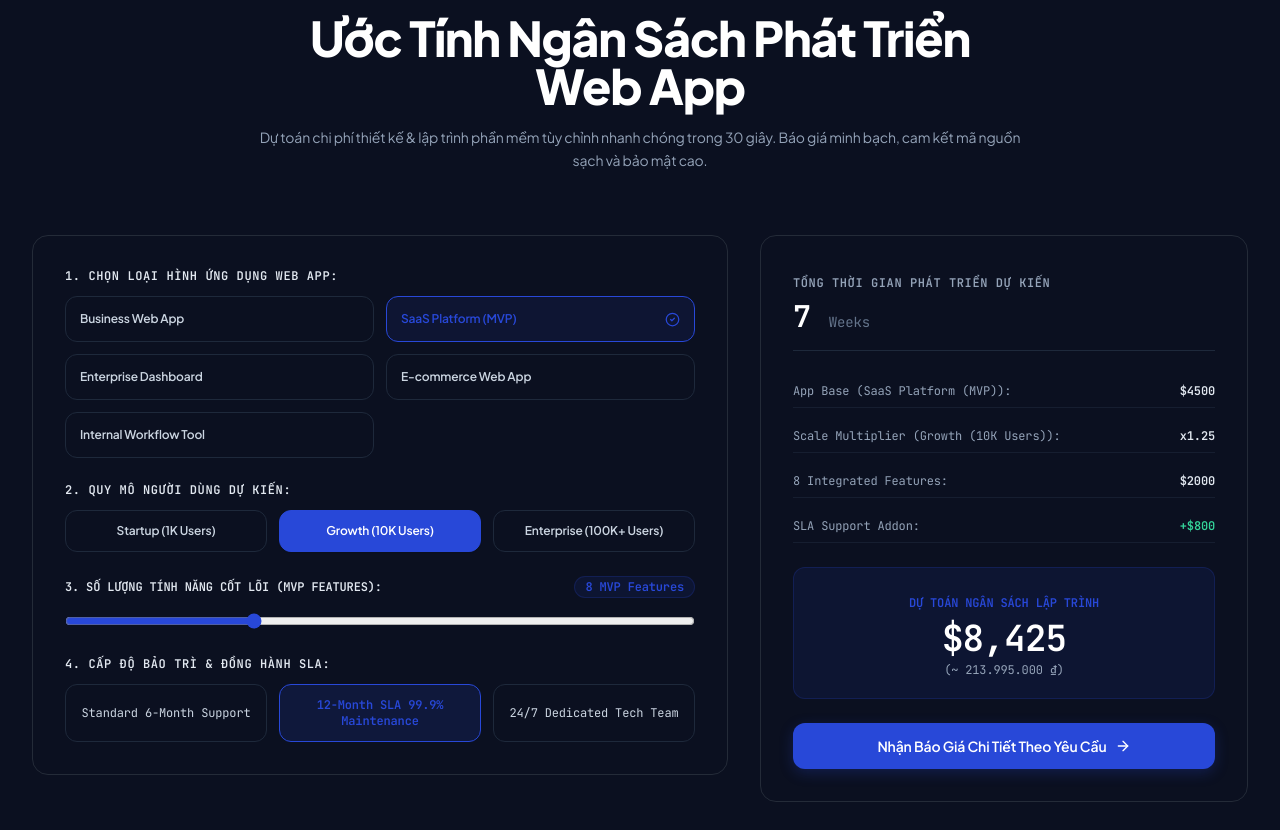
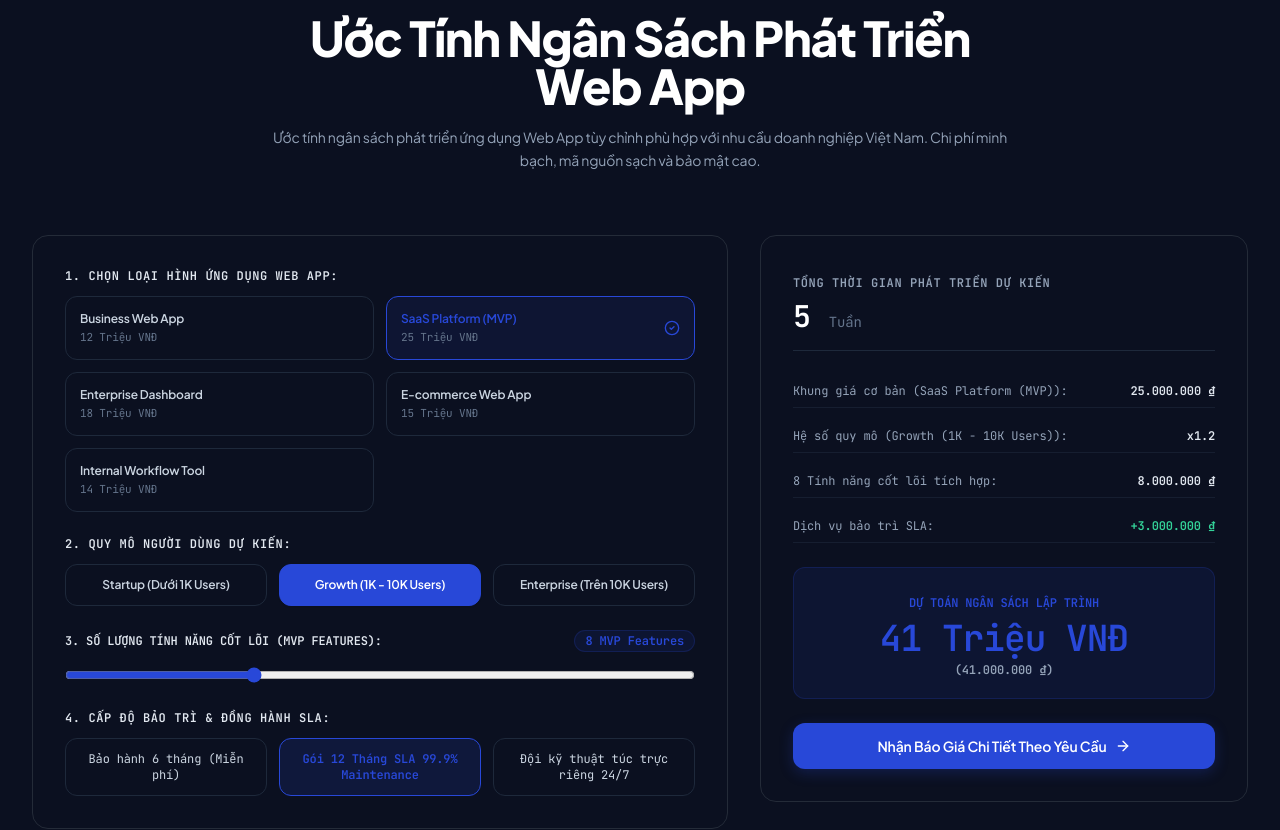
Before and after one commit to quanganh4869/freelancewepapp, a React (Vite) app: page / in a window 1280 px wide. Shown: the part 2586-3416 px from the top of the page. Built offline with nearby package versions, Linux system fonts and the light colour scheme.

Commit message:
Adjust Web App dev rates and budget options to realistic VNĐ (Triệu VNĐ) tiers for Vietnam market

```diff
--- a/src/components/home/CostEstimator.jsx
+++ b/src/components/home/CostEstimator.jsx
@@ -13,35 +13,39 @@ export const CostEstimator = ({ onOpenRequestModal }) => {
   const [slaTier, setSlaTier] = useState('standard');
 
   const appTypeRates = {
-    'business': { name: 'Business Web App', rate: 2500 },
-    'saas': { name: 'SaaS Platform (MVP)', rate: 4500 },
-    'dashboard': { name: 'Enterprise Dashboard', rate: 3500 },
-    'ecommerce': { name: 'E-commerce Web App', rate: 3800 },
-    'internal': { name: 'Internal Workflow Tool', rate: 2800 }
+    'business': { name: 'Business Web App', rate: 12000000, label: '12 Triệu VNĐ' },
+    'saas': { name: 'SaaS Platform (MVP)', rate: 25000000, label: '25 Triệu VNĐ' },
+    'dashboard': { name: 'Enterprise Dashboard', rate: 18000000, label: '18 Triệu VNĐ' },
+    'ecommerce': { name: 'E-commerce Web App', rate: 15000000, label: '15 Triệu VNĐ' },
+    'internal': { name: 'Internal Workflow Tool', rate: 14000000, label: '14 Triệu VNĐ' }
   };
 
   const scaleFactors = {
-    'small': { label: 'Startup (1K Users)', factor: 1.0 },
-    'medium': { label: 'Growth (10K Users)', factor: 1.25 },
-    'enterprise': { label: 'Enterprise (100K+ Users)', factor: 1.6 }
+    'small': { label: 'Startup (Dưới 1K Users)', factor: 1.0 },
+    'medium': { label: 'Growth (1K - 10K Users)', factor: 1.2 },
+    'enterprise': { label: 'Enterprise (Trên 10K Users)', factor: 1.4 }
   };
 
   const slaAddons = {
-    'basic': { label: 'Standard 6-Month Support', price: 0 },
-    'standard': { label: '12-Month SLA 99.9% Maintenance', price: 800 },
-    'dedicated': { label: '24/7 Dedicated Tech Team', price: 1800 }
+    'basic': { label: 'Bảo hành 6 tháng (Miễn phí)', price: 0 },
+    'standard': { label: 'Gói 12 Tháng SLA 99.9% Maintenance', price: 3000000 },
+    'dedicated': { label: 'Đội kỹ thuật túc trực riêng 24/7', price: 8000000 }
   };
 
   const baseRate = appTypeRates[appType].rate;
   const scaleMultiplier = scaleFactors[scale].factor;
-  const featureCost = featuresCount * 250;
+  const featureCost = featuresCount * 1000000;
   const slaCost = slaAddons[slaTier].price;
 
-  const totalEstimatedUSD = Math.round((baseRate * scaleMultiplier) + featureCost + slaCost);
-  const totalEstimatedVND = totalEstimatedUSD * 25400;
+  const totalEstimatedVND = Math.round((baseRate * scaleMultiplier) + featureCost + slaCost);
 
   const formatVND = (amount) => {
     return new Intl.NumberFormat('vi-VN', { style: 'currency', currency: 'VND' }).format(amount);
+  };
+
+  const formatMillionVND = (amount) => {
+    const millions = (amount / 1000000).toFixed(1).replace('.0', '');
+    return `${millions} Triệu VNĐ`;
   };
 
   return (
@@ -60,7 +64,7 @@ export const CostEstimator = ({ onOpenRequestModal }) => {
             {t('calcTitle')}
           </h2>
           <p className="text-slate-600 dark:text-slate-400 text-sm leading-relaxed">
-            {t('calcDesc')}
+            Ước tính ngân sách phát triển ứng dụng Web App tùy chỉnh phù hợp với nhu cầu doanh nghiệp Việt Nam. Chi phí minh bạch, mã nguồn sạch và bảo mật cao.
           </p>
         </div>
 
@@ -86,8 +90,11 @@ export const CostEstimator = ({ onOpenRequestModal }) => {
                         : 'border-slate-200 dark:border-slate-800 text-slate-700 dark:text-slate-300 hover:border-slate-300'
                     }`}
                   >
-                    <span>{appTypeRates[key].name}</span>
-                    {appType === key && <CheckCircle2 size={15} className="text-brand-primary shrink-0 ml-2" />}
+                    <div>
+                      <p>{appTypeRates[key].name}</p>
+                      <p className="text-[11px] font-mono text-slate-500 font-normal mt-0.5">{appTypeRates[key].label}</p>
+                    </div>
+                    {appType === key && <CheckCircle2 size={16} className="text-brand-primary shrink-0 ml-2" />}
                   </button>
                 ))}
               </div>
@@ -168,43 +175,43 @@ export const CostEstimator = ({ onOpenRequestModal }) => {
                 {t('calcTotalTime')}
               </span>
               <p className="text-3xl font-extrabold font-mono mt-1 text-slate-900 dark:text-white">
-                {Math.round(4 + featuresCount * 0.4)} <span className="text-sm font-normal text-slate-500">Weeks</span>
+                {Math.round(3 + featuresCount * 0.3)} <span className="text-sm font-normal text-slate-500">Tuần</span>
               </p>
             </div>
 
             <div className="space-y-3 text-xs font-mono">
               <div className="flex justify-between py-2 border-b border-slate-100 dark:border-slate-800/60 text-slate-600 dark:text-slate-400">
-                <span>App Base ({appTypeRates[appType].name}):</span>
-                <span className="text-slate-900 dark:text-slate-200 font-bold">${baseRate}</span>
+                <span>Khung giá cơ bản ({appTypeRates[appType].name}):</span>
+                <span className="text-slate-900 dark:text-slate-200 font-bold">{formatVND(baseRate)}</span>
               </div>
               <div className="flex justify-between py-2 border-b border-slate-100 dark:border-slate-800/60 text-slate-600 dark:text-slate-400">
-                <span>Scale Multiplier ({scaleFactors[scale].label}):</span>
+                <span>Hệ số quy mô ({scaleFactors[scale].label}):</span>
                 <span className="text-slate-900 dark:text-slate-200 font-bold">x{scaleMultiplier}</span>
               </div>
               <div className="flex justify-between py-2 border-b border-slate-100 dark:border-slate-800/60 text-slate-600 dark:text-slate-400">
-                <span>{featuresCount} Integrated Features:</span>
-                <span className="text-slate-900 dark:text-slate-200 font-bold">${featureCost}</span>
+                <span>{featuresCount} Tính năng cốt lõi tích hợp:</span>
+                <span className="text-slate-900 dark:text-slate-200 font-bold">{formatVND(featureCost)}</span>
               </div>
               <div className="flex justify-between py-2 border-b border-slate-100 dark:border-slate-800/60 text-slate-600 dark:text-slate-400">
-                <span>SLA Support Addon:</span>
-                <span className="text-emerald-600 dark:text-emerald-400 font-bold">+${slaCost}</span>
+                <span>Dịch vụ bảo trì SLA:</span>
+                <span className="text-emerald-600 dark:text-emerald-400 font-bold">+{formatVND(slaCost)}</span>
               </div>
             </div>
 
             {/* Total Highlight */}
             <div className="p-5 rounded-xl bg-brand-primary/10 border border-brand-primary/20 text-center space-y-1">
               <span className="text-xs font-mono font-bold text-brand-primary uppercase">{t('calcTotalBudget')}</span>
-              <p className="text-3xl sm:text-4xl font-extrabold font-mono tracking-tight text-slate-900 dark:text-white">
-                ${totalEstimatedUSD.toLocaleString()}
+              <p className="text-3xl sm:text-4xl font-extrabold font-mono tracking-tight text-brand-primary">
+                {formatMillionVND(totalEstimatedVND)}
               </p>
-              <p className="text-xs text-slate-600 dark:text-slate-400 font-mono">
-                (~ {formatVND(totalEstimatedVND)})
+              <p className="text-xs text-slate-600 dark:text-slate-400 font-mono font-bold">
+                ({formatVND(totalEstimatedVND)})
               </p>
             </div>
 
             {/* CTA */}
             <button
-              onClick={() => onOpenRequestModal(`Web App ${appTypeRates[appType].name} (${featuresCount} features, scale ${scaleFactors[scale].label})`)}
+              onClick={() => onOpenRequestModal(`Web App ${appTypeRates[appType].name} (${featuresCount} tính năng, quy mô ${scaleFactors[scale].label})`)}
               className="btn-primary w-full py-3.5 text-sm"
             >
               <span>{t('calcGetQuote')}</span>
--- a/src/components/request/ProjectRequestModal.jsx
+++ b/src/components/request/ProjectRequestModal.jsx
@@ -2,7 +2,7 @@ import React, { useState } from 'react';
 import { useRequests } from '../../context/RequestContext';
 import { useAuth } from '../../context/AuthContext';
 import { useTheme } from '../../context/ThemeContext';
-import { X, ArrowRight, ArrowLeft, CheckCircle2, Loader2, Sparkles, Building, Mail, Phone, User, ShieldCheck, Check, FileText, Globe, Layers, DollarSign, Clock, HelpCircle } from 'lucide-react';
+import { X, ArrowRight, ArrowLeft, CheckCircle2, Loader2, Sparkles, Building, Mail, Phone, User, ShieldCheck, Check } from 'lucide-react';
 
 export const ProjectRequestModal = ({ isOpen, onClose, initialService = '' }) => {
   const { submitProjectRequest } = useRequests();
@@ -40,7 +40,7 @@ export const ProjectRequestModal = ({ isOpen, onClose, initialService = '' }) =>
     referenceWebsites: '',
 
     // Step 4: Budget, Timeline & SLA
-    budget: '$3,500 – $7,000 (~ 88–175 triệu VNĐ)',
+    budget: '30 – 50 Triệu VNĐ',
     timeline: '2–3 tháng',
     slaTier: '12 Tháng SLA 99.9% Maintenance (Khuyên dùng)',
     needNda: 'Có (Cần ký thỏa thuận bảo mật NDA trước khi chia sẻ tài liệu)',
@@ -150,7 +150,7 @@ export const ProjectRequestModal = ({ isOpen, onClose, initialService = '' }) =>
             </div>
             <div>
               <h3 className="text-base font-bold">Khởi Tạo Hồ Sơ Yêu Cầu Dự Án Web App</h3>
-              <p className="text-xs text-slate-500 font-mono">Nexus Engineering Studio • Cam kết tư vấn trong 24h</p>
+              <p className="text-xs text-slate-500 font-mono">Nexus Engineering Studio • Báo giá nhanh trong 24h</p>
             </div>
           </div>
 
@@ -500,21 +500,21 @@ export const ProjectRequestModal = ({ isOpen, onClose, initialService = '' }) =>
                 <div className="space-y-5 animate-fadeIn">
                   <div className="border-b border-slate-200 dark:border-slate-800 pb-3">
                     <h4 className="text-base font-bold">4. Ngân sách, Kỳ hạn bàn giao & Cam kết bảo mật NDA</h4>
-                    <p className="text-xs text-slate-500 dark:text-slate-400">Xác định khung ngân sách đầu tư dự kiến để Nexus Studio cân đối giải pháp phù hợp.</p>
+                    <p className="text-xs text-slate-500 dark:text-slate-400">Xác định khung ngân sách đầu tư dự kiến để Nexus Studio cân đối giải pháp phù hợp thị trường Việt Nam.</p>
                   </div>
 
-                  {/* Budget Options */}
+                  {/* Budget Options in VNĐ */}
                   <div>
                     <label className="block text-xs font-mono font-semibold mb-2 text-slate-700 dark:text-slate-300">
-                      Khoảng ngân sách đầu tư dự kiến
+                      Khoảng ngân sách đầu tư dự kiến (VNĐ)
                     </label>
                     <div className="grid grid-cols-1 sm:grid-cols-2 gap-2">
                       {[
-                        'Dưới $1,500 (~ 38 triệu VNĐ)',
-                        '$1,500 – $3,500 (~ 38–88 triệu VNĐ)',
-                        '$3,500 – $7,000 (~ 88–175 triệu VNĐ)',
-                        '$7,000 – $15,000 (~ 175–375 triệu VNĐ)',
-                        'Trên $15,000 (> 375 triệu VNĐ)'
+                        'Dưới 15 Triệu VNĐ',
+                        '15 – 30 Triệu VNĐ',
+                        '30 – 50 Triệu VNĐ',
+                        '50 – 100 Triệu VNĐ',
+                        'Trên 100 Triệu VNĐ'
                       ].map((b) => (
                         <button
                           key={b}
--- a/src/data/seedData.js
+++ b/src/data/seedData.js
@@ -127,15 +127,15 @@ export const INITIAL_REQUESTS = [
     projectDescription: 'Yêu cầu thiết kế kiến trúc phần mềm và lập trình trọn gói sản phẩm SaaS B2B quản lý khách hàng tích hợp AI Chatbot và Stripe.',
     mainFeatures: 'Multi-tenant, Phân quyền Role, WebSockets Ticketing, Stripe Payment, AI Chatbot',
     targetUsers: 'Đội ngũ chăm sóc khách hàng doanh nghiệp.',
-    budget: '$5,000 – $10,000',
-    timeline: '2–3 months',
+    budget: '30 – 50 Triệu VNĐ',
+    timeline: '2–3 tháng',
     referenceWebsites: 'https://zendesk.com, https://intercom.com',
     preferredTechnologies: 'React, Node.js, PostgreSQL, Redis',
     additionalNotes: 'Cần hoàn thiện bản MVP trong vòng 8 tuần.',
     status: 'In Progress',
     submittedAt: '2026-08-01T09:30:00Z',
     updatedAt: '2026-08-04T14:20:00Z',
-    internalNotes: 'Khách hàng đã ký hợp đồng MVP $8,500 & tạm ứng 30%. Đã hoàn tất thiết kế Wireframe trên Figma.'
+    internalNotes: 'Khách hàng đã ký hợp đồng MVP 45 Triệu VNĐ & tạm ứng 30%. Đã hoàn tất thiết kế Wireframe trên Figma.'
   },
   {
     id: 'REQ-89422',
@@ -148,15 +148,15 @@ export const INITIAL_REQUESTS = [
     projectDescription: 'Số hóa quy trình đặt lịch khám trực tuyến, quản lý bệnh án điện tử và báo cáo doanh thu phòng khám.',
     mainFeatures: 'Đặt lịch online, Quản lý hồ sơ bệnh án mã hóa, Dashboard báo cáo real-time',
     targetUsers: 'Bệnh nhân và đội ngũ bác sĩ.',
-    budget: '$3,000 – $5,000',
-    timeline: '1–2 months',
+    budget: '15 – 30 Triệu VNĐ',
+    timeline: '1–2 tháng',
     referenceWebsites: '',
     preferredTechnologies: 'React, Node.js, PostgreSQL',
     additionalNotes: 'Cần tuân thủ mã hóa dữ liệu người dùng.',
     status: 'Reviewing',
     submittedAt: '2026-08-03T11:15:00Z',
     updatedAt: '2026-08-04T08:00:00Z',
-    internalNotes: 'Đã gửi báo giá sơ bộ $4,200. Đang chờ họp phê duyệt với BQT MediCare.'
+    internalNotes: 'Đã gửi báo giá sơ bộ 25 Triệu VNĐ. Đang chờ họp phê duyệt với BQT MediCare.'
   },
   {
     id: 'REQ-89423',
@@ -169,8 +169,8 @@ export const INITIAL_REQUESTS = [
     projectDescription: 'Phát triển nền tảng đặt hàng phụ tùng ô tô sỉ cho đại lý toàn quốc với bộ lọc tra cứu mã phụ tùng cực nhanh.',
     mainFeatures: 'Tra cứu mã OEM, Giỏ hàng B2B, Thanh toán VNPay, Đồng bộ tồn kho ERP',
     targetUsers: '500+ đại lý phụ tùng trên toàn quốc.',
-    budget: '$5,000 – $10,000',
-    timeline: '2–3 months',
+    budget: '50 – 100 Triệu VNĐ',
+    timeline: '2–3 tháng',
     referenceWebsites: '',
     preferredTechnologies: 'Next.js, Node.js, Redis',
     additionalNotes: 'Cần kết nối API với hệ thống MISA ERP sẵn có.',
@@ -190,8 +190,8 @@ export const INITIAL_REQUESTS = [
     projectDescription: 'Xây dựng trang quản trị khóa học, theo dõi học viên và tự động xuất chứng chỉ học tập.',
     mainFeatures: 'Dashboard theo dõi tiến độ, Xuất chứng chỉ PDF, Tích hợp Zoom API',
     targetUsers: 'Học viên và giảng viên trực tuyến.',
-    budget: '$1,000 – $3,000',
-    timeline: '1–2 months',
+    budget: '15 – 30 Triệu VNĐ',
+    timeline: '1–2 tháng',
     referenceWebsites: '',
     preferredTechnologies: 'React, TailwindCSS, Express.js',
     additionalNotes: 'Đã hoàn thành bàn giao 100%.',
```
